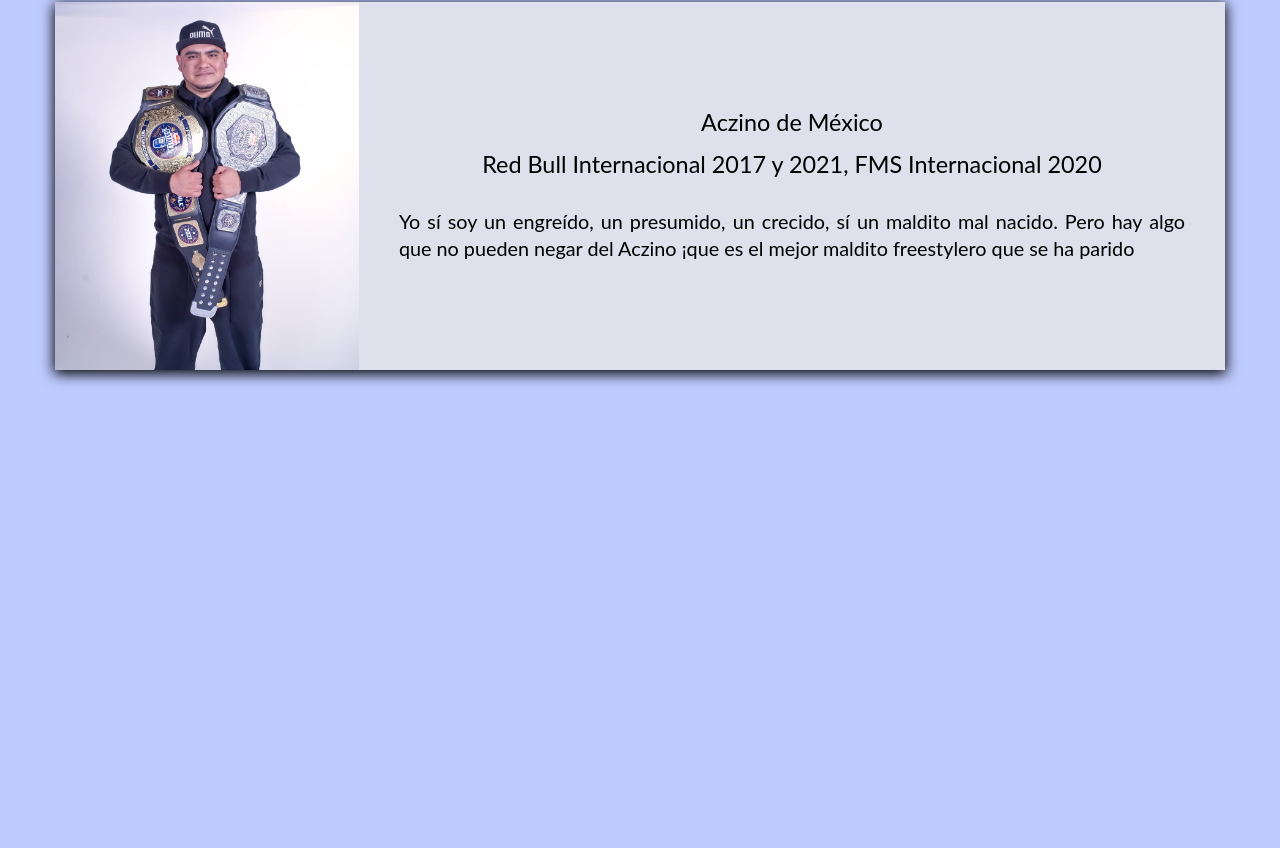
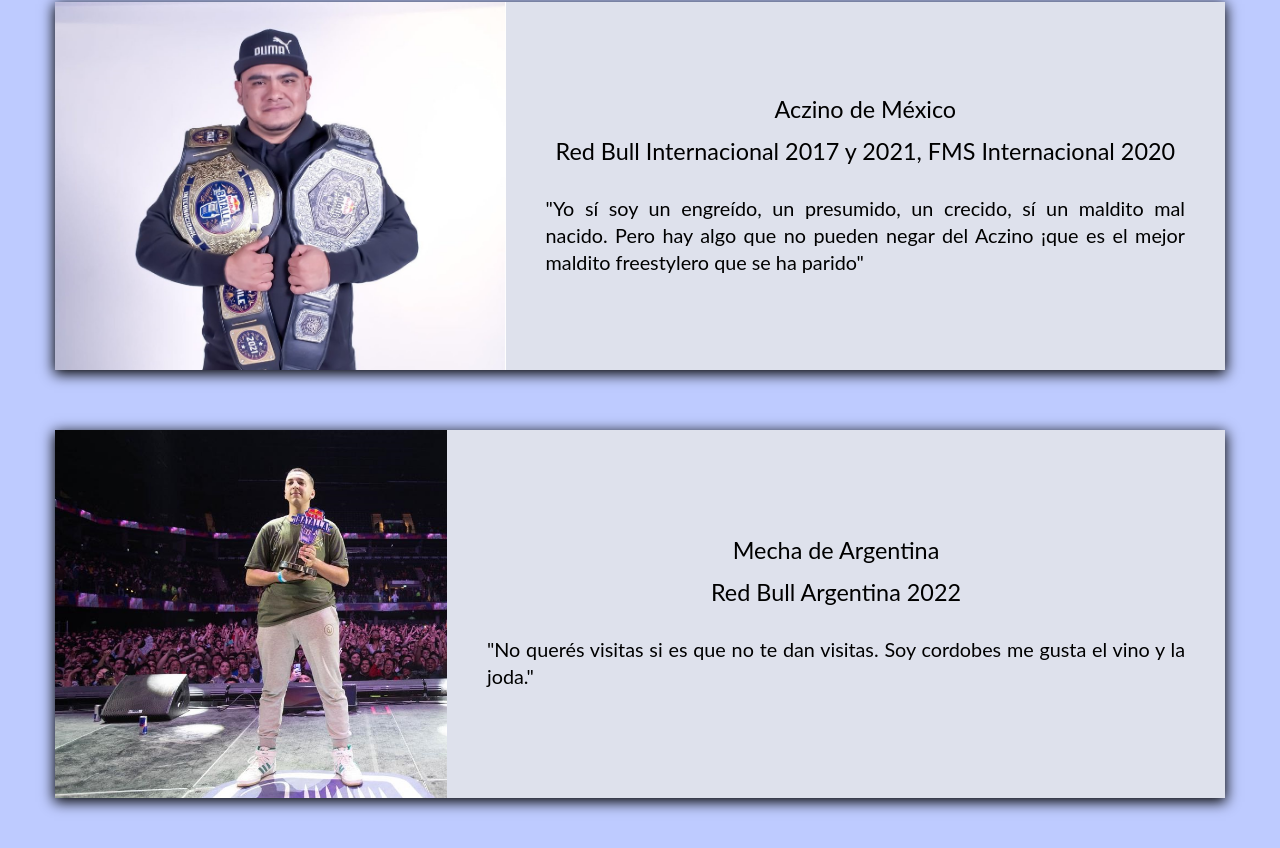
Before and after one commit to FacundoECruz/mi-app, a React (Create React App) app: page / in a window 1280 px wide. Shown: the part 566-1414 px from the top of the page. Before the commit the page ends 986 px from the top, so only its background shows below. Built offline with nearby package versions, Linux system fonts and the light colour scheme.

Commit message:
images added and size fixed

```diff
--- a/src/App.css
+++ b/src/App.css
@@ -33,3 +33,12 @@ h1 {
   align-items: center;
   justify-content: center;
 }
+
+.imagen-competidor {
+  width: 40%;
+  height: 100%;
+}
+
+.contenedor-texto-competidor {
+  width: 90%;
+}
--- a/src/App.js
+++ b/src/App.js
@@ -11,13 +11,19 @@ function App() {
           pais='España'
           imagen='gazir'
           titulo='Red Bull España 2021 y FMS Internacional 2021'
-          frase='No sé de los callejones, no me toco esa vida. Yo no nací en el rap, pero llegue hasta el con rimas. Nadie escoge su casilla de partida, pero si la dirección hacia la que luego camina'/>
+          frase='"No sé de los callejones, no me toco esa vida. Yo no nací en el rap, pero llegue hasta el con rimas. Nadie escoge su casilla de partida, pero si la dirección hacia la que luego camina"'/>
         <Competidor
           nombre='Aczino'
           pais='México'
           imagen='aczino'
           titulo='Red Bull Internacional 2017 y 2021, FMS Internacional 2020'
-          frase='Yo sí soy un engreído, un presumido, un crecido, sí un maldito mal nacido. Pero hay algo que no pueden negar del Aczino ¡que es el mejor maldito freestylero que se ha parido'/>
+          frase='"Yo sí soy un engreído, un presumido, un crecido, sí un maldito mal nacido. Pero hay algo que no pueden negar del Aczino ¡que es el mejor maldito freestylero que se ha parido"'/>
+        <Competidor
+          nombre='Mecha'
+          pais='Argentina'
+          imagen='mecha'
+          titulo='Red Bull Argentina 2022'
+          frase='"No querés visitas si es que no te dan visitas. Soy cordobes me gusta el vino y la joda."'/>
       </div>
     </div>
   );
```
Also changed, not shown: src/images/imagen-aczino.jpg, src/images/imagen-mecha.jpg (added).
